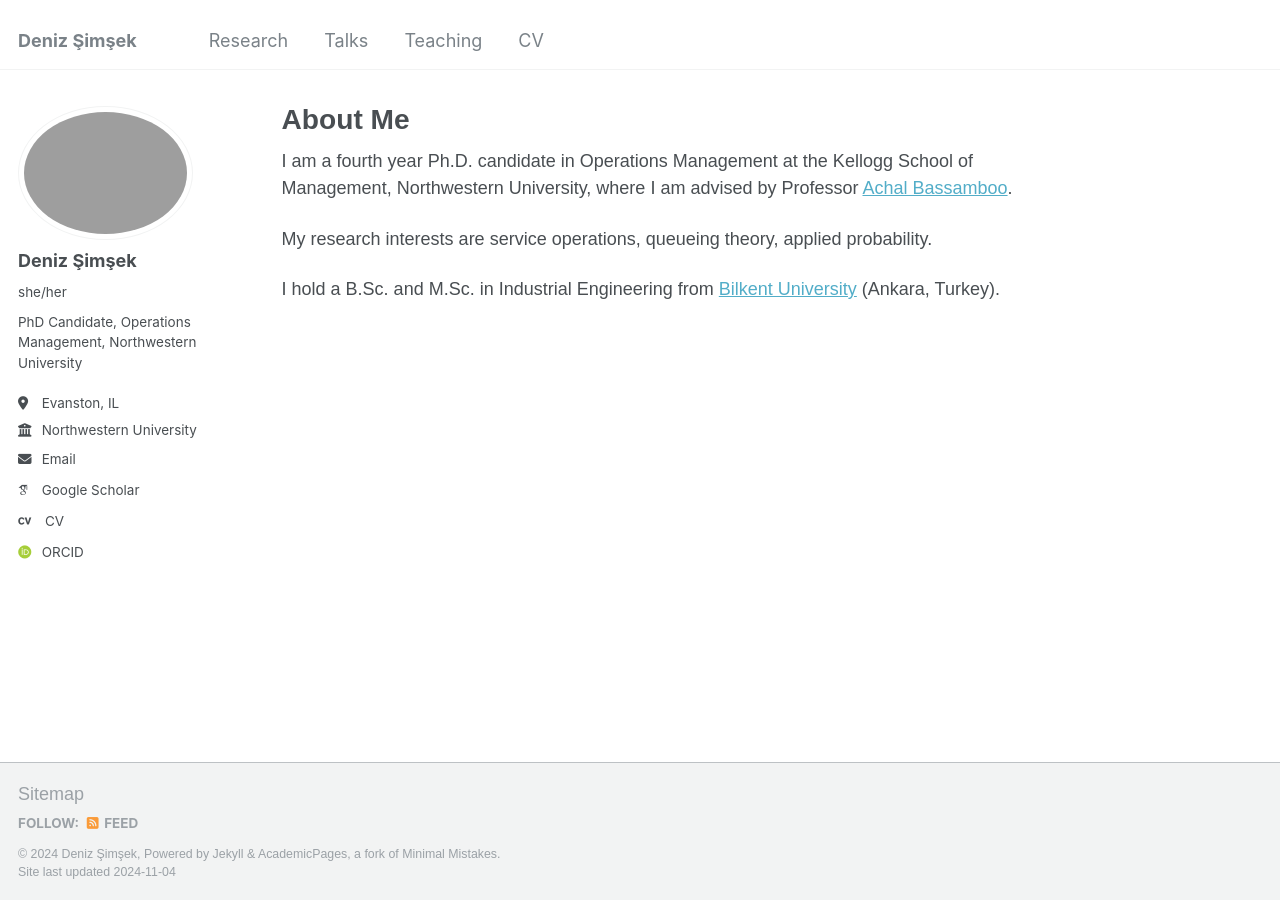
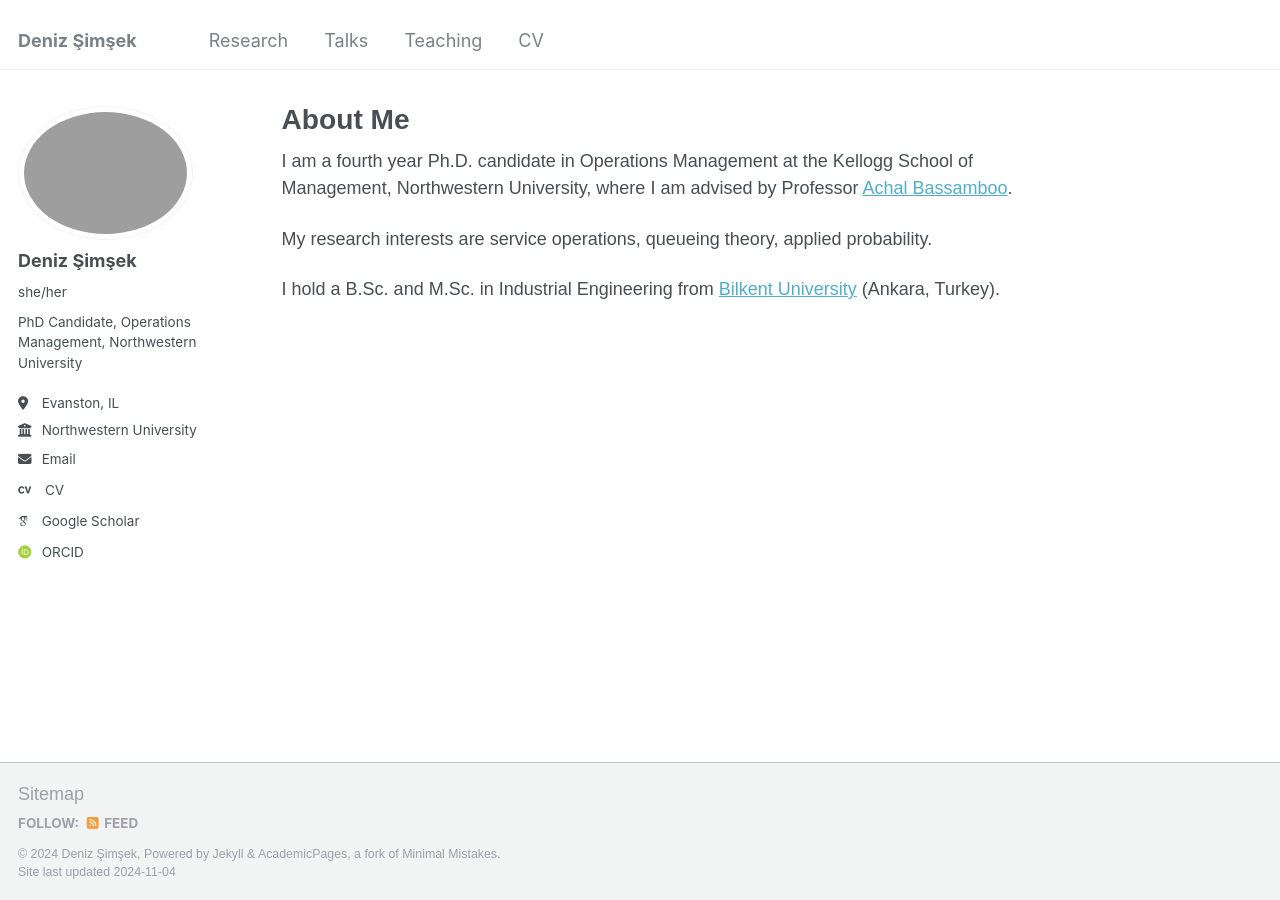
Before and after one commit to deniz-simsek/deniz-simsek, a Jekyll site: the page built from _pages/about.md, in a window 1280 px wide. Built offline with Jekyll 4.4.1, drawn with Linux system fonts in a browser that asks for light colours; some web fonts are replaced.

Commit message:
Update author-profile.html

```diff
--- a/_includes/author-profile.html
+++ b/_includes/author-profile.html
@@ -38,14 +38,14 @@
       {% endif %}
 
       <!-- Font Awesome and Academicons icons / Academic websites -->
+      {% if author.resume %}
+        <li><a href="{{ author.resume }}"><i class="ai ai-cv icon-pad-right"></i>CV</a></li>
+      {% endif %}
       {% if author.arxiv %}
         <li><a href="{{ author.arxiv }}"><i class="ai ai-arxiv ai-fw icon-pad-right"></i>arXiv</a></li>
       {% endif %}
       {% if author.googlescholar %}
         <li><a href="{{ author.googlescholar }}"><i class="ai ai-google-scholar icon-pad-right"></i>Google Scholar</a></li>
-      {% endif %}
-      {% if author.resume %}
-        <li><a href="{{ author.resume }}"><i class="ai ai-cv icon-pad-right"></i>CV</a></li>
       {% endif %}
       {% if author.semantic %}
         <li><a href="{{ author.semantic }}"><i class="ai ai-semantic-scholar ai-fw icon-pad-right"></i>Semantic Scholar</a></li>
```
